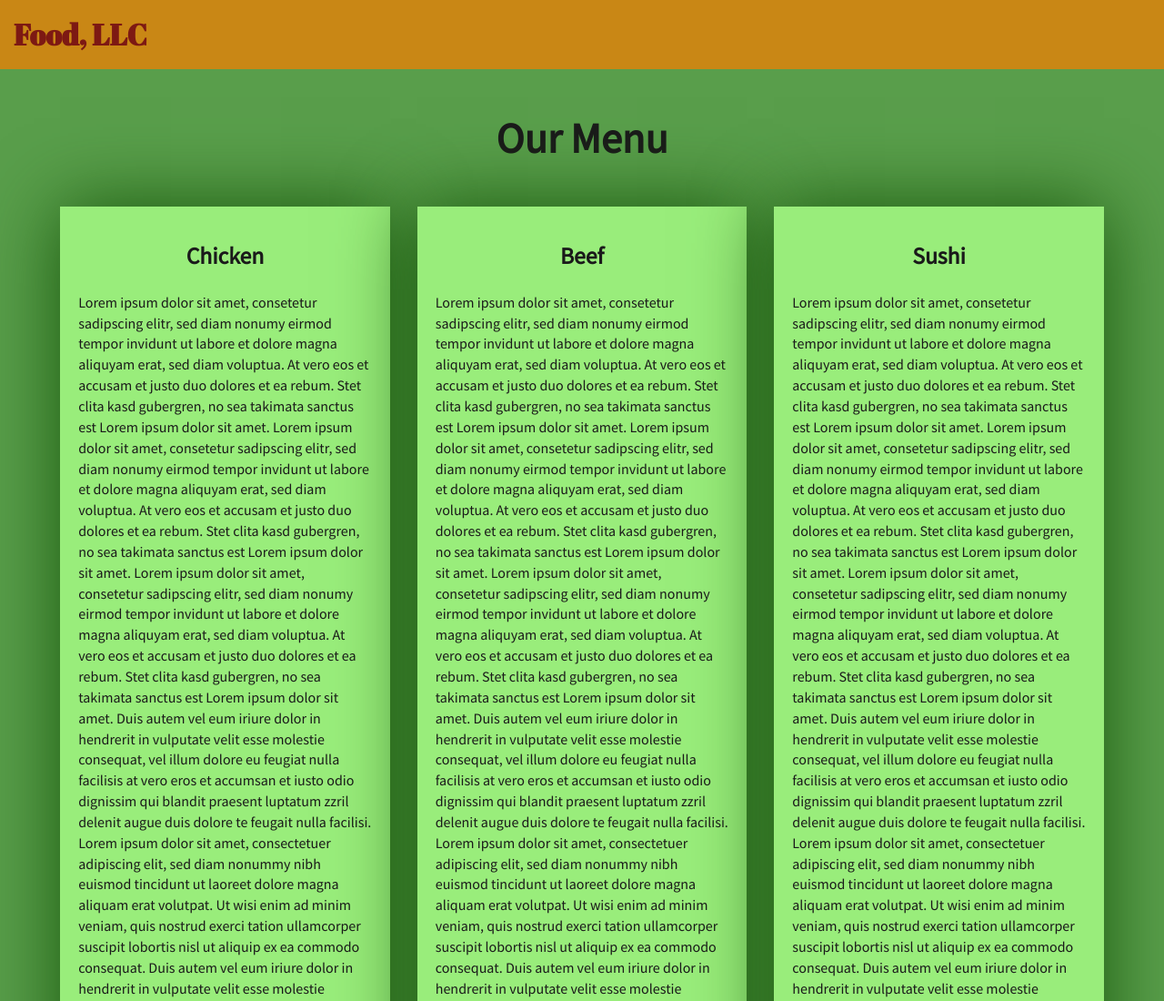
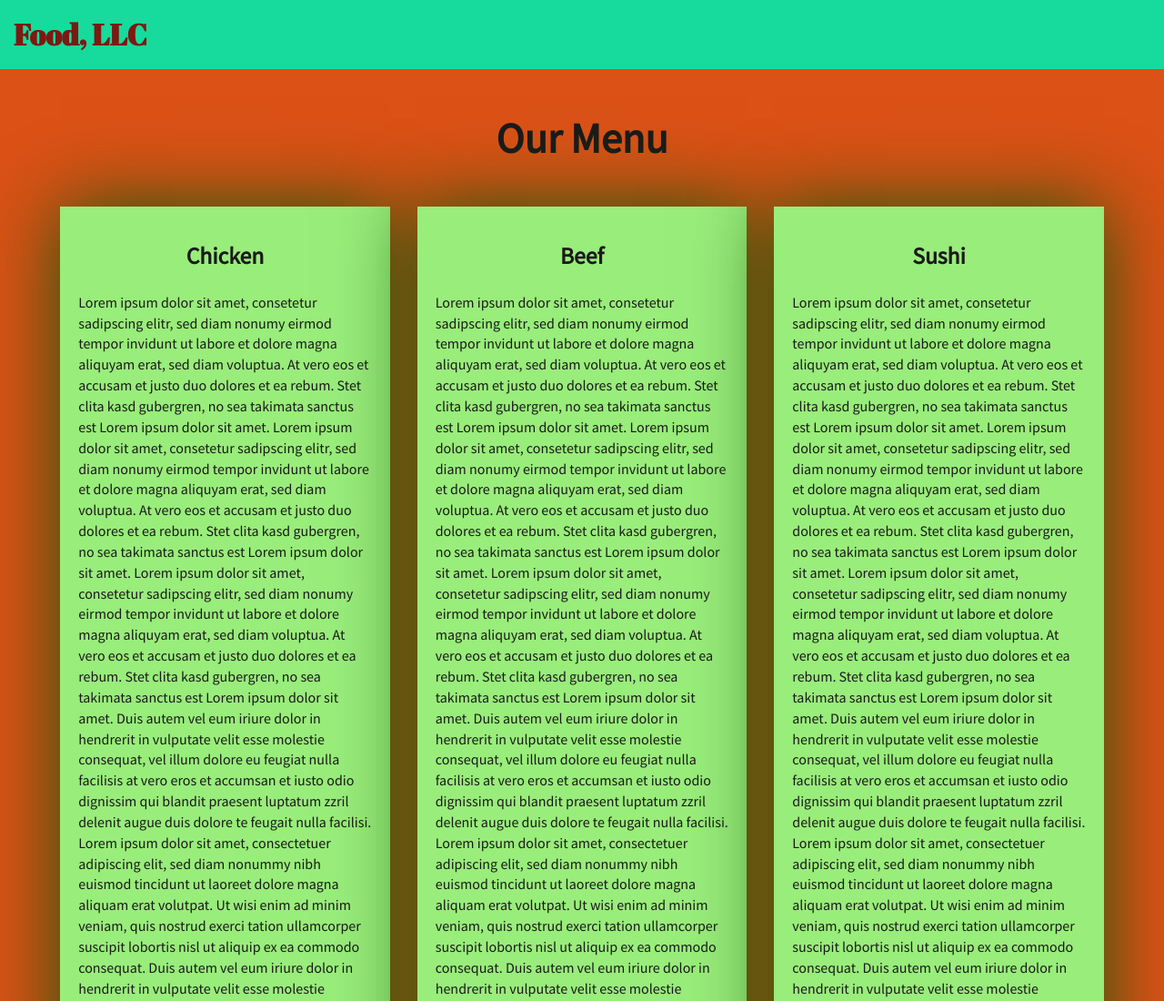
Before and after one commit to Mohid123/HTML-CSS-Javascript, a plain HTML site: page Assignment_2/index.html in a window 1280 px wide. Shown: the top 1100 px of the page at 91% size. Drawn offline with Linux system fonts and the light colour scheme.

Commit message:
Update styles.css

```diff
--- a/Assignment_2/css/styles.css
+++ b/Assignment_2/css/styles.css
@@ -2,14 +2,14 @@ body {
     font-size: 16px;
     font-family: 'Source Sans Pro', sans-serif;
     color: #1a1a1a;
-    background-color: #599e4b;
+    background-color: #db5116;
 }
 
 
 /** HEADER **/
 
 #header-nav {
-    background-color: #c98715;
+    background-color: #16db9d;
     border-radius: 0;
     border: 0;
 }
```
